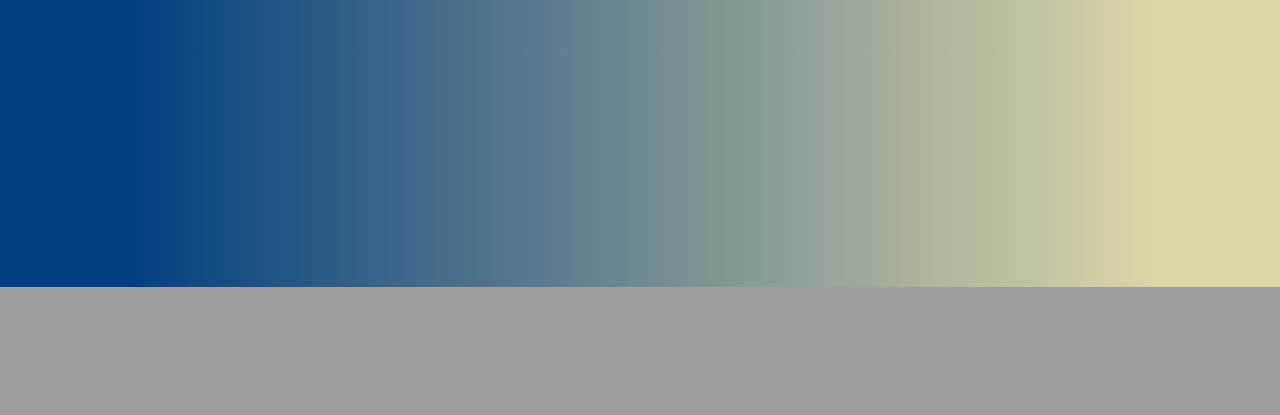
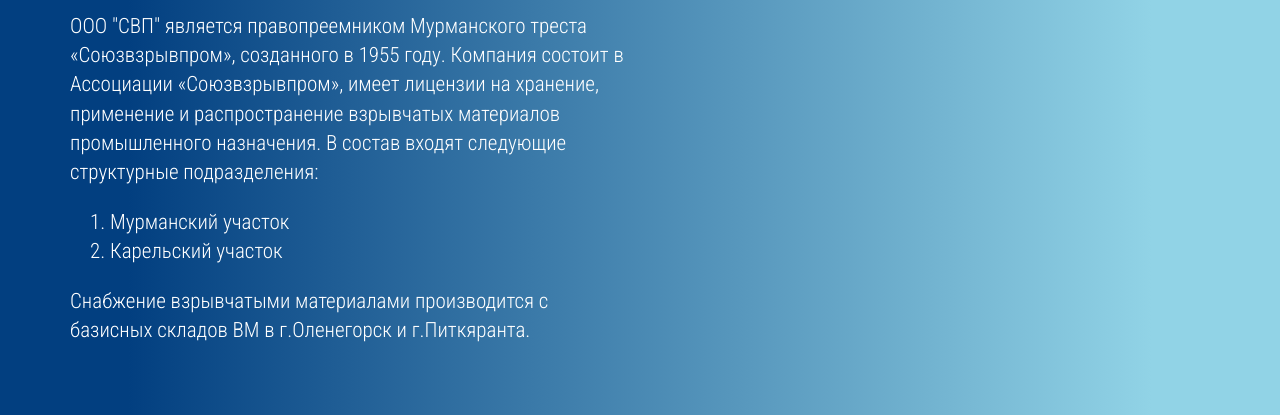
Before and after one commit to mmasterenko/svp2, a Django app: page / in a window 1280 px wide. Shown: the part 513-928 px from the top of the page. Before the commit the page ends 800 px from the top, so only its background shows below. Run offline with Django 3.2, Linux system fonts and the light colour scheme; some libraries are stand-ins or nearby versions.

Commit message:
some css fixes

```diff
--- a/pages/templates/pages/index.html
+++ b/pages/templates/pages/index.html
@@ -36,6 +36,20 @@
                                     <h2 class="heading"></h2>
                                     <p class="lead">
                                         «Севервзрывпром» - одна из старейших на Кольском полуострове специализированных организаций, которая более 50 лет занимается производством буровзрывных работ на объектах промышленного, гражданского строительства и карьерах строительных материалов на территории г. Мурманска, Мурманской области и Республики Карелия.
+                                    </p>
+                                    <p class="lead">
+										За плечами огромный опыт выполнения буровзрывных работ. Обеспечиваем индивидуальный подход к Заказчику в зависимости от условий конкретного объекта.
+									</p>
+									<p class="lead">
+										ООО "СВП"	 является правопреемником Мурманского треста «Союзвзрывпром», созданного в 1955 году. Компания состоит в Ассоциации «Союзвзрывпром», имеет лицензии на хранение, применение и распространение взрывчатых материалов промышленного назначения.
+										В состав входят следующие структурные подразделения:
+									</p>
+									<ol class="lead">
+										<li>Мурманский участок </li>
+										<li>Карельский участок </li>
+									</ol>
+									<p class="lead">
+										Снабжение взрывчатыми материалами производится с базисных складов ВМ в г.Оленегорск и г.Питкяранта.
                                     </p>
                                 </div>
                             </div>
--- a/svp/static/css/main.css
+++ b/svp/static/css/main.css
@@ -13,11 +13,11 @@
 
 body,
 .preloader {
-  background: -webkit-linear-gradient(90deg, #023F80 10%, #DBD5A4 90%); /* Chrome 10+, Saf5.1+ */
-  background:    -moz-linear-gradient(90deg, #023F80 10%, #DBD5A4 90%); /* FF3.6+ */
-  background:     -ms-linear-gradient(90deg, #023F80 10%, #DBD5A4 90%); /* IE10 */
-  background:      -o-linear-gradient(90deg, #023F80 10%, #DBD5A4 90%); /* Opera 11.10+ */
-  background:         linear-gradient(90deg, #023F80 10%, #DBD5A4 90%); /* W3C */
+  background: -webkit-linear-gradient(90deg, #023F80 10%, #91D3E6 90%); /* Chrome 10+, Saf5.1+ */
+  background:    -moz-linear-gradient(90deg, #023F80 10%, #91D3E6 90%); /* FF3.6+ */
+  background:     -ms-linear-gradient(90deg, #023F80 10%, #91D3E6 90%); /* IE10 */
+  background:      -o-linear-gradient(90deg, #023F80 10%, #91D3E6 90%); /* Opera 11.10+ */
+  background:         linear-gradient(90deg, #023F80 10%, #91D3E6 90%); /* W3C */
 }
 
 h1,h2,h3,h4,h5,h6 {
@@ -249,7 +249,7 @@
 }
 
 .page-header {
-  font-size: 64px;
+  font-size: 50px;
   line-height: 64px;
   border: 0;
   padding: 0;
```
